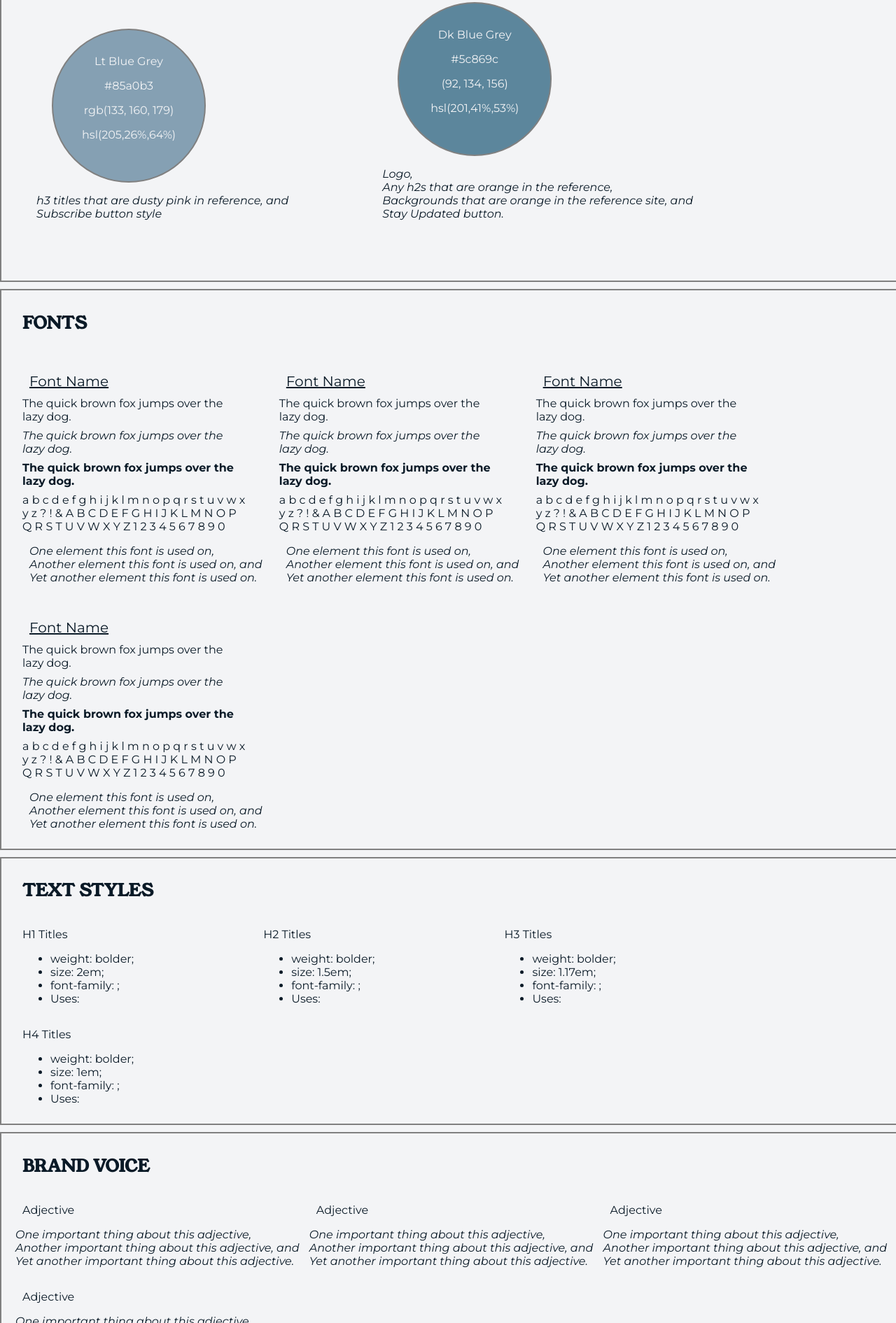
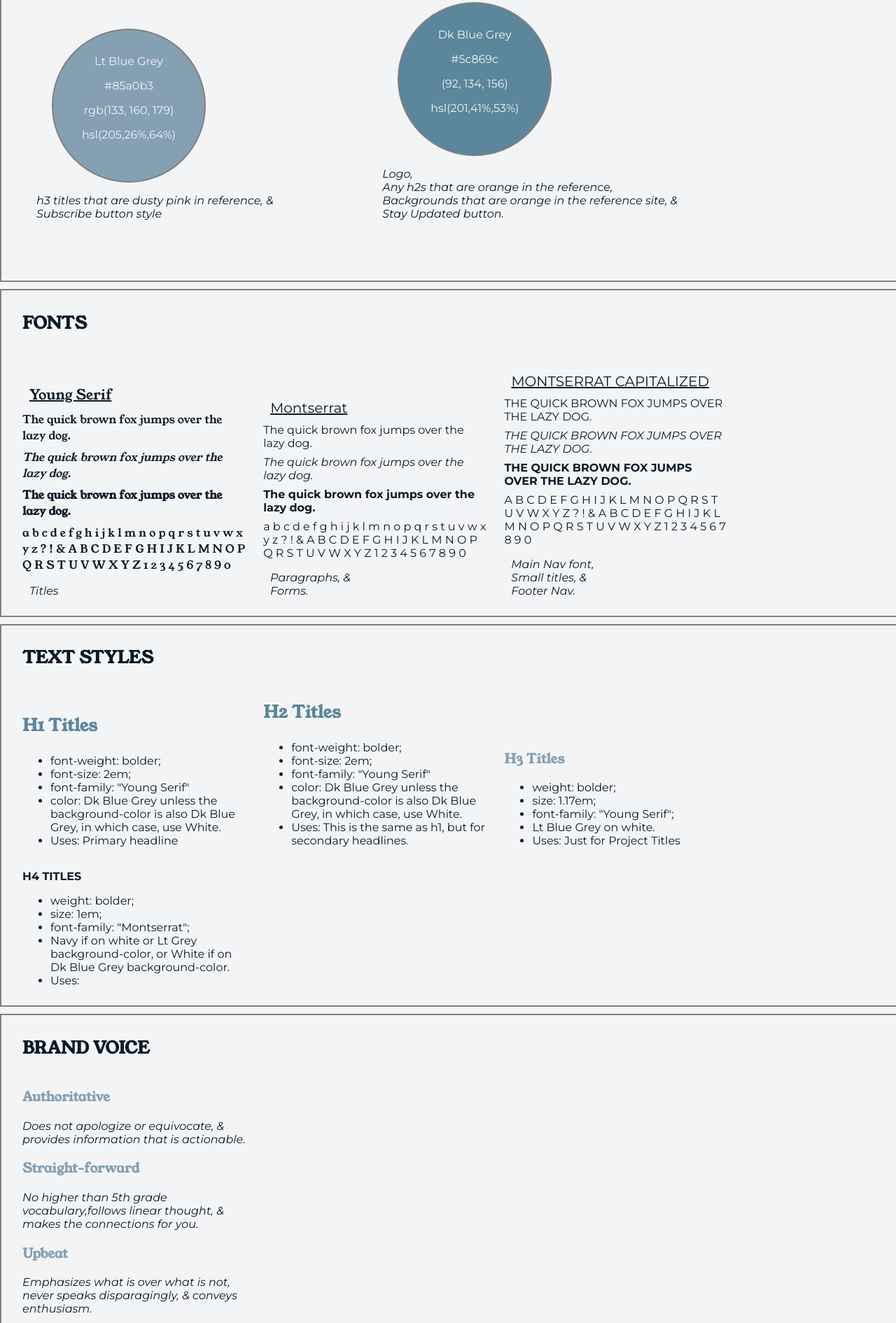
Before and after one commit to LydiaStoneKonstanski/LSK_Pro, a plain HTML site: page styleguide/index.html in a window 1280 px wide. Shown: the part 909-2800 px from the top of the page at 70% size. Drawn offline with Linux system fonts and the light colour scheme.

Commit message:
Styleguide MVP complete

```diff
--- a/styleguide/index.html
+++ b/styleguide/index.html
@@ -22,12 +22,12 @@
         <div class="color-mini">
             <div class="swatch color-six">
                 <p class="color-name"><br>White</p>
-                <p class="color-hex">#0a1a27</p>
+                <p class="color-hex">#f3f4f6</p>
                 <p class="color-rgb">rgb(243, 244, 246)</p>
                 <p class="color-hsl">hsl(207,74%,8%)<br><br><br></p>
             </div>
             <ul class="description">
-                <li><em>Main Navigation background-color, and</em></li>
+                <li><em>Main Navigation background-color, &</em></li>
                 <li><em>White text.</em></li>
             </ul>
         </div>
@@ -40,7 +40,7 @@
             </div>
                 <ul class="description">
                     <li><em>Primary text,</em></li>
-                    <li><em>Main Navigation text, and</em></li>
+                    <li><em>Main Navigation text, &</em></li>
                     <li><em>Footer Navigation text.</em></li>
                 </ul>
         </div>
@@ -58,7 +58,7 @@
         <div class="color-mini">
             <div class="swatch color-four">
                 <p class="color-name"><br>Lt Grey</p><!--lt grey-->
-                <p class="color-hex">bac8d3</p>
+                <p class="color-hex">#bac8d3</p>
                 <p class="color-rgb">rgb(186, 200, 211)</p>
                 <p class="color-hsl">hsl(206,12%,80%)<br><br><br></p>
             </div>
@@ -74,7 +74,7 @@
                 <p class="color-hsl">hsl(205,26%,64%)<br><br><br></p>
             </div>
                 <ul class="description">
-                    <li><em>h3 titles that are dusty pink in reference, and</em></li>
+                    <li><em>h3 titles that are dusty pink in reference, &</em></li>
                     <li><em>Subscribe button style </em></li>
                 </ul>
         </div>
@@ -88,7 +88,7 @@
             <ul class="description">
                 <li><em>Logo,</em></li>
                 <li><em>Any h2s that are orange in the reference,</em></li>
-                <li><em>Backgrounds that are orange in the reference site, and</em></li>
+                <li><em>Backgrounds that are orange in the reference site, &</em></li>
                 <li><em>Stay Updated button.</em></li>
             </ul>
         </div>
@@ -102,7 +102,7 @@
     <div class="font-container">
         <div class="font-mini">
             <div class="font-cont">
-                <p class="font-one font-name"><br>Font Name</p>
+                <p class="font-one font-name"><br>Young Serif</p>
                 <p class="font-one font-reg">The quick brown fox jumps over the lazy dog.</p>
                 <p class="font-one font-ital">The quick brown fox jumps over the lazy dog.</p>
                 <p class="font-one font-bold">The quick brown fox jumps over the lazy dog.</p>
@@ -111,14 +111,12 @@
                 P Q R S T U V W X Y Z 1 2 3 4 5 6 7 8 9 0 </p>
             </div>
                 <ul class="f-description">
-                    <li><em>One element this font is used on,</em></li>
-                    <li><em>Another element this font is used on, and</em></li>
-                    <li><em>Yet another element this font is used on.</em></li>
+                    <li><em>Titles</em></li>
                 </ul>
         </div>
         <div class="font-mini">
             <div class="font-cont">
-                <p class="font-two font-name"><br>Font Name</p>
+                <p class="font-two font-name"><br>Montserrat</p>
                 <p class="font-two font-reg">The quick brown fox jumps over the lazy dog.</p>
                 <p class="font-two font-ital">The quick brown fox jumps over the lazy dog.</p>
                 <p class="font-two font-bold">The quick brown fox jumps over the lazy dog.</p>
@@ -127,14 +125,13 @@
                 P Q R S T U V W X Y Z 1 2 3 4 5 6 7 8 9 0 </p>
             </div>
             <ul class="f-description">
-                <li><em>One element this font is used on,</em></li>
-                <li><em>Another element this font is used on, and</em></li>
-                <li><em>Yet another element this font is used on.</em></li>
+                <li><em>Paragraphs, &</em></li>
+                <li><em>Forms.</em></li>
             </ul>
         </div>
         <div class="font-mini">
             <div class="font-cont">
-                <p class="font-three font-name"><br>Font Name</p>
+                <p class="font-three font-name"><br>Montserrat capitalized</p>
                 <p class="font-three font-reg">The quick brown fox jumps over the lazy dog.</p>
                 <p class="font-three font-ital">The quick brown fox jumps over the lazy dog.</p>
                 <p class="font-three font-bold">The quick brown fox jumps over the lazy dog.</p>
@@ -143,28 +140,11 @@
                 P Q R S T U V W X Y Z 1 2 3 4 5 6 7 8 9 0 </p>
             </div>
             <ul class="f-description">
-                <li><em>One element this font is used on,</em></li>
-                <li><em>Another element this font is used on, and</em></li>
-                <li><em>Yet another element this font is used on.</em></li>
+                <li><em>Main Nav font,</em></li>
+                <li><em>Small titles, &</em></li>
+                <li><em>Footer Nav.</em></li>
             </ul>
         </div>
-        <div class="font-mini">
-            <div class="font-cont">
-                <p class="font-four font-name"><br>Font Name</p>
-                <p class="font-four font-reg">The quick brown fox jumps over the lazy dog.</p>
-                <p class="font-four font-ital">The quick brown fox jumps over the lazy dog.</p>
-                <p class="font-four font-bold">The quick brown fox jumps over the lazy dog.</p>
-                <p class="font-four font-alphabet">a b c d e f g h i j k l m n o p q r s t u v
-                w x y z ? ! & A B C D E F G H I J K L M N O
-                P Q R S T U V W X Y Z 1 2 3 4 5 6 7 8 9 0 </p>
-            </div>
-            <ul class="f-description">
-                <li><em>One element this font is used on,</em></li>
-                <li><em>Another element this font is used on, and</em></li>
-                <li><em>Yet another element this font is used on.</em></li>
-            </ul>
-        </div>
-    </div>
 </section>
 
 <!--Text Styles-->
@@ -175,10 +155,11 @@
         <div class="font-cont">
             <p class="t-one t-title">H1 Titles</p>
             <ul>
-                <li>weight: bolder;</li> <!--weight of H1-->
-                <li>size: 2em;</li> <!--size of H1-->
-                <li>font-family: ;</li> <!--font-family of H1-->
-                <li>Uses: </li> <!--Uses of H1-->
+                <li>font-weight: bolder;</li> <!--weight of H1-->
+                <li>font-size: 2em;</li> <!--size of H1-->
+                <li>font-family: "Young Serif"</li> <!--font-family of H1-->
+                <li>color: Dk Blue Grey unless the background-color is also Dk Blue Grey, in which case, use White.</li>
+                <li>Uses: Primary headline</li> <!--Uses of H1-->
             </ul>
         </div>
     </div>
@@ -186,10 +167,11 @@
         <div class="font-cont">
             <p class="t-two t-title">H2 Titles</p>
             <ul>
-                <li>weight: bolder;</li> <!--weight of H2-->
-                <li>size: 1.5em;</li> <!--size of H2-->
-                <li>font-family: ;</li> <!--font-family of H2-->
-                <li>Uses: </li> <!--Uses of H2-->
+                <li>font-weight: bolder;</li> <!--weight of H1-->
+                <li>font-size: 2em;</li> <!--size of H1-->
+                <li>font-family: "Young Serif"</li> <!--font-family of H1-->
+                <li>color: Dk Blue Grey unless the background-color is also Dk Blue Grey, in which case, use White.</li>
+                <li>Uses: This is the same as h1, but for secondary headlines. </li> <!--Uses of H2-->
             </ul>
         </div>
     </div>
@@ -199,8 +181,9 @@
             <ul>
                 <li>weight: bolder;</li> <!--weight of H3-->
                 <li>size: 1.17em;</li> <!--size of H3-->
-                <li>font-family: ;</li> <!--font-family of H3-->
-                <li>Uses: </li> <!--Uses of H3-->
+                <li>font-family: "Young Serif";</li> <!--font-family of H3-->
+                <li>Lt Blue Grey on white.
+                <li>Uses: Just for Project Titles</li> <!--Uses of H3-->
             </ul>
         </div>
     </div>
@@ -209,9 +192,9 @@
             <p class="t-four t-title">H4 Titles</p>
             <ul>
                 <li>weight: bolder;</li> <!--weight of H4-->
-                <li>size: 1em;</li> <!--size of H4-->
-                <li>font-family: ;</li> <!--font-family of H4-->
-                <li>Uses: </li> <!--Uses of H4-->
+                <li>size: 1em;</li> <!--size of H3-->
+                <li>font-family: "Montserrat";</li> <!--font-family of H3-->
+                <li>Navy if on white or Lt Grey background-color, or White if on Dk Blue Grey background-color.<li>Uses: </li> <!--Uses of H3-->
             </ul>
         </div>
     </div>
@@ -224,43 +207,13 @@
 <div class="text-container">
     <div class="font-mini">
         <div class="font-cont">
-            <p class="bv-adj">Adjective</p> <!--Descriptive word that sets a tone.-->
+            <p class="t-three">Authoritative</p> <!--Descriptive word that sets a tone.-->
+            <p class="description"><em>Does not apologize or equivocate, & provides information that is actionable.</em></p>
+            <p class="t-three">Straight-forward</p> <!--Descriptive word that sets a tone.-->
+            <p class="description"><em>No higher than 5th grade vocabulary,follows linear thought, & makes the connections for you.</em></p>
+            <p class="t-three">Upbeat</p> <!--Descriptive word that sets a tone.-->
+            <p class="description"><em>Emphasizes what is over what is not, never speaks disparagingly, & conveys enthusiasm.</em></p>
         </div>
-        <ul class="description">
-                    <li><em>One important thing about this adjective,</em></li>
-                    <li><em>Another important thing about this adjective, and</em></li>
-                    <li><em>Yet another important thing about this adjective.</em></li>
-                </ul>
-    </div>
-    <div class="font-mini">
-        <div class="font-cont">
-            <p class="bv-adj">Adjective</p> <!--Descriptive word that sets a tone.-->
-        </div>
-        <ul class="description">
-                    <li><em>One important thing about this adjective,</em></li>
-                    <li><em>Another important thing about this adjective, and</em></li>
-                    <li><em>Yet another important thing about this adjective.</em></li>
-                </ul>
-    </div>
-    <div class="font-mini">
-        <div class="font-cont">
-            <p class="bv-adj">Adjective</p> <!--Descriptive word that sets a tone.-->
-        </div>
-        <ul class="description">
-                    <li><em>One important thing about this adjective,</em></li>
-                    <li><em>Another important thing about this adjective, and</em></li>
-                    <li><em>Yet another important thing about this adjective.</em></li>
-                </ul>
-    </div>
-    <div class="font-mini">
-        <div class="font-cont">
-            <p class="bv-adj">Adjective</p> <!--Descriptive word that sets a tone.-->
-        </div>
-        <ul class="description">
-                    <li><em>One important thing about this adjective,</em></li>
-                    <li><em>Another important thing about this adjective, and</em></li>
-                    <li><em>Yet another important thing about this adjective.</em></li>
-                </ul>
     </div>
 </div>
 </section>
@@ -325,21 +278,20 @@
     <div class="font-mini">
         <div class="font-cont">
             <p>Primary Button</p>
-            <button class="btn btn-primary">Enter</button>
+            <button class="btn btn-primary">Contact</button>
             <p>HTML:</p>
-            <p class="snippet"><code>&lt;button class="btn-primary"&gt; Enter &lt;/button&gt;</code></p>
+            <p class="snippet"><code>&lt;button class="btn-primary"&gt; Contact &lt;/button&gt;</code></p>
             <p>CSS:</p>
             <p class="snippet"><code>.btn-primary {<br>
-                background-color: 4BCFFA;<br>
-                color: white;<br>
+                background-color: rgb(243, 244, 246);<br>
+                color: rgb(10, 26, 39);<br>
                 padding: 10px 20px;<br>
-                border: none;<br>
-                border-radius: 5px;<br>
+                border: 1px solid #0a1a27;<br>
+                font-family: "Montserrat", sans-serif;<br>
+                text-transform: uppercase;<br>
+                font-size: 20px;<br>
                 cursor: pointer;<br>
             }</code></p>
-            <ul class="description">
-                <li><em>The primary button is used in the following circumstance:</em></li>
-            </ul>
         </div>
     </div>
 
@@ -347,21 +299,20 @@
     <div class="font-mini">
         <div class="font-cont">
             <p>Secondary Button</p>
-            <button class="btn btn-secondary">Cancel</button>
+            <button class="btn btn-secondary">Stay Updated</button>
             <p>HTML:</p>
-            <p class="snippet"><code>&lt;button class="btn-secondary"&gt; Cancel &lt;/button&gt;</code></p>
+            <p class="snippet"><code>&lt;button class="btn-secondary"&gt; Stay Updated &lt;/button&gt;</code></p>
             <p>CSS:</p>
             <p class="snippet"><code>.btn-secondary {<br>
-                background-color: #d957d9;<br>
-                color: white;<br>
+                background-color: rgb(92, 134, 156);<br>
+                color: rgb(243, 244, 246);<br>
                 padding: 10px 20px;<br>
-                border: none;<br>
-                border-radius: 5px;<br>
+                border: 1px solid #0a1a27;<br>
+                border-radius: 2px;<br>
+                font-family: "Montserrat", sans-serif;<br>
+                font-size: 20px;<br>
                 cursor: pointer;<br>
             }</code></p>
-            <ul class="description">
-                <li><em>The secondary button is used in the following circumstance:</em></li>
-            </ul>
         </div>
     </div>
 
@@ -376,12 +327,12 @@
             <p class="snippet"><code>&lt;button class="btn-icon"&gt; &lt;i class="fa fa-search"&gt;&lt;/i&gt;&lt;/button&gt</code></p>
             <p>CSS:</p>
             <p class="snippet"><code>.btn-icon {<br>
-                background-color: 4fe0b0;<br>
+                background-color: rgb(92, 134, 156);<br>
                 border: none;<br>
-                color: white;<br>
+                color: rgb(243, 244, 246);<br>
                 padding: 12px 16px;<br>
+                font-size: 20px;<br>
                 cursor: pointer;<br>
-                font-size: 20px;<br>
             }</code></p>
             <ul class="description">
                 <li><em>The icon button is used for things like search, close, or settings</em></li>
@@ -397,13 +348,15 @@
                 <i class="fa fa-home"></i>  Home
             </button>
             <p>HTML:</p>
-            <p class="snippet"><code>&lt;button class="btn btn-icon"&gt; &lt;i class="fa fa-home"&gt;&lt;/i&gt;&lt;/button&gt;</code></p>
+            <p class="snippet"><code>&lt;button class="btn btn-icon"&gt;Contact&lt;i class="fa fa-home"&gt;&lt;/i&gt;&lt;/button&gt;</code></p>
             <p>CSS:</p>
             <p class="snippet"><code>.btn-icon {<br>
-                background-color: transparent;<br>
+                background-color: rgb(92, 134, 156);<br>
                 border: none;<br>
+                color: rgb(243, 244, 246);<br>
+                padding: 12px 16px;<br>
+                font-size: 20px;<br>
                 cursor: pointer;<br>
-                font-size: 20px;<br>
             }</code></p>
             <ul class="description">
                 <li><em>The icon button is used for things like search, close, or settings</em></li>
--- a/styleguide/style.css
+++ b/styleguide/style.css
@@ -111,7 +111,6 @@ h2 {
     margin: 10px;
 }
 .font-reg {
-    font-family: ;
     display: block;
     text-decoration: none;
     font-style: normal;
@@ -119,14 +118,12 @@ h2 {
 }
 .font-ital {
     display: block;
-    font-family: ;
     font-style: italic;
     text-decoration: none;
     margin: 8px 0px;
 }
 
 .font-bold {
-    font-family: ;
     display: block;
     width: 310px;
     font-weight: 700;
@@ -149,42 +146,66 @@ h2 {
 }
 
 .font-one {
-    font-family: ;
+    font-family: "Young Serif", serif;
 }
 .font-two {
-    font-family: ;
+    font-family: "Montserrat", sans-serif;
 }
 .font-three {
-    font-family: ;
+    font-family: "Montserrat", sans-serif;
+    text-transform: uppercase;
 }
-.font-four {
-    font-family: ;
+.t-one {
+    font-family: "Young Serif", serif;
+    font-weight: bolder;
+    font-size: 1.5em;
+    color: rgb(92, 134, 156);
+}
+.t-two {
+    font-family: "Young Serif", serif;
+    font-weight: bolder;
+    font-size: 1.5em;
+    color: rgb(92, 134, 156);
+}
+.t-three {
+    font-family: "Young Serif", serif;
+    font-weight: bolder;
+    font-size: 1.17em;
+    color: rgb(133, 160, 179);
+}
+.t-four {
+    font-family: "Montserrat", sans-serif;
+    text-transform: uppercase;
+    font-weight: bolder;
+    font-size: 1em;
+    color: rgb(10, 26, 39);
 }
 
 .btn-primary {
-    background-color: #4BCFFA;
-    color: white;
+    background-color: rgb(243, 244, 246);
+    color: rgb(10, 26, 39);
     padding: 10px 20px;
-    border: none;
-    border-radius: 5px;
+    border: 1px solid #0a1a27;
+    font-family: "Montserrat", sans-serif;
+    text-transform: uppercase;
     font-size: 20px;
     cursor: pointer;
 }
-
 .btn-secondary {
-    background-color: #d957d9;
-    color: white;
+    background-color: rgb(92, 134, 156);
+    color: rgb(243, 244, 246);
     padding: 10px 20px;
-    border: none;
-    border-radius: 5px;
+    border: 1px solid #0a1a27;
+    border-radius: 2px;
+    font-family: "Montserrat", sans-serif;
     font-size: 20px;
     cursor: pointer;
 }
 
 .btn-icon {
-    background-color: #4fe0b0;
+    background-color: rgb(92, 134, 156);
+    color: rgb(243, 244, 246);
     border: none;
-    color: white;
     padding: 12px 16px;
     font-size: 20px;
     cursor: pointer;
```
